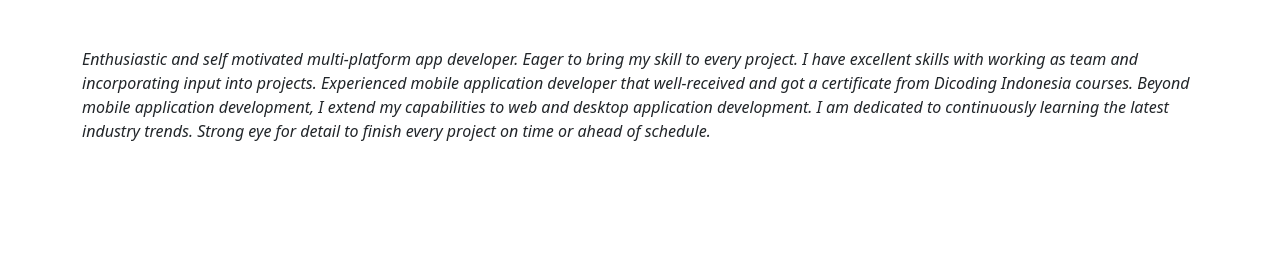
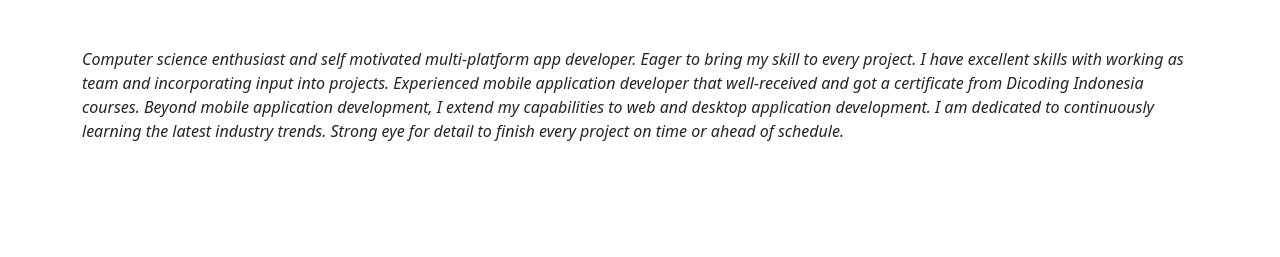
Before and after one commit to divaariani/com, a plain HTML site: page about.html in a window 1280 px wide. Shown: the part 171-428 px from the top of the page. Drawn offline with Linux system fonts and the light colour scheme.

Commit message:
update about me description

```diff
--- a/about.html
+++ b/about.html
@@ -69,7 +69,7 @@
         </div>
 
             <p class="fst-italic">
-              Enthusiastic and self motivated multi-platform app developer. Eager to bring my skill to every project.
+              Computer science enthusiast and self motivated multi-platform app developer. Eager to bring my skill to every project.
               I have excellent skills with working as team and incorporating input into projects.
               Experienced mobile application developer that well-received and got a certificate from Dicoding Indonesia courses.
               Beyond mobile application development, I extend my capabilities to web and desktop application development.
```
